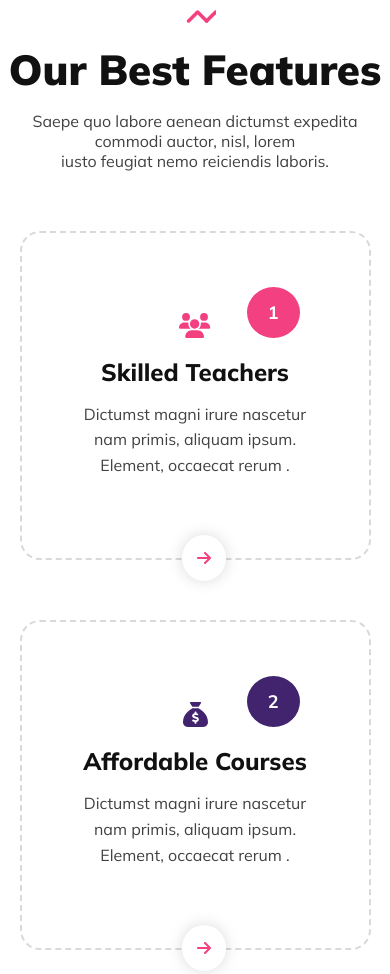
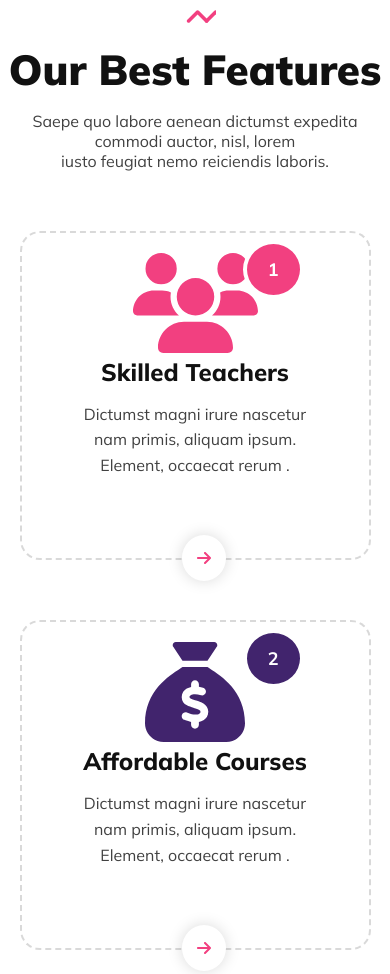
Before and after one commit to uzairali06/Education, a plain HTML site: page index.html in a window 390 px wide. Shown: the part 8863-9837 px from the top of the page. Drawn offline with Linux system fonts and the light colour scheme.

Commit message:
Add files via upload

```diff
--- a/style.css
+++ b/style.css
@@ -668,7 +668,7 @@ header img:hover {
 
 .carddad .card .pose {
     position: absolute;
-    top: 213px;
+    top: -20px;
     left: 20px;
     color: white;
     font-size: 16px;
@@ -683,7 +683,7 @@ header img:hover {
 
 .carddad .card .pose3 {
     position: absolute;
-    top: 213px;
+    top: -20px;
     left: 20px;
     color: white;
     font-size: 16px;
@@ -1830,6 +1830,15 @@ header img:hover {
         width: 100%;
         margin-bottom: 60px;
     }
+    .sec6div svg {
+        padding: 20px 0px 0px 0px;
+    }
+    .sec6div h5{
+        top: 7px ;
+    }
+    .sec6div span h5{
+        top: 7px;
+    }
     .sec7{
         padding-bottom: 40px;
     }
```
